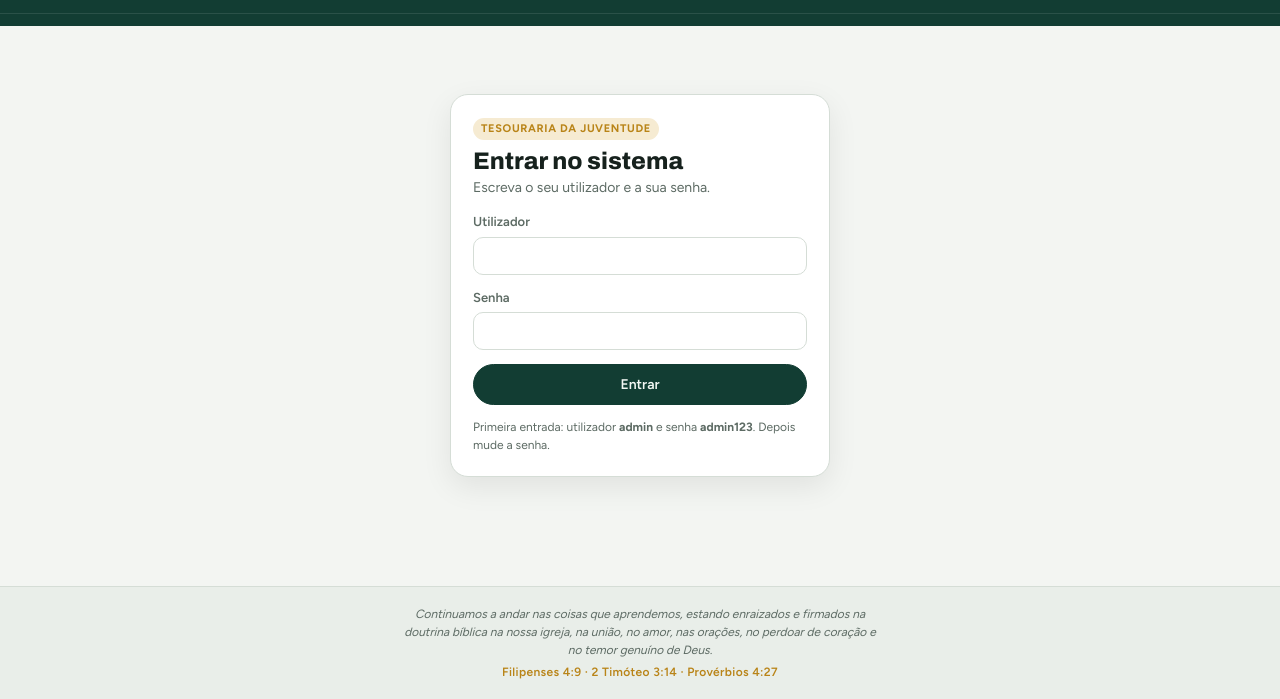
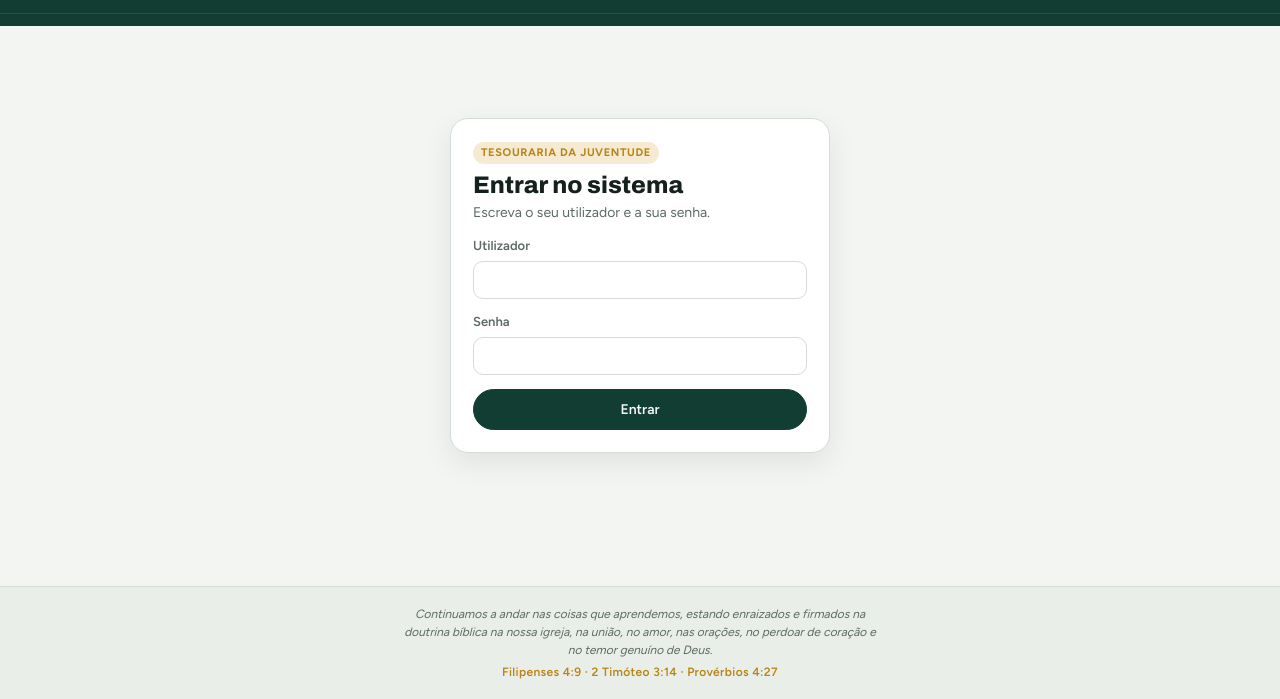
Before and after one commit to quenadmesa-rgb/tesoraria, a plain HTML site: page index.html in a window 1280 px wide. Shown: the part 250-949 px from the top of the page. Drawn offline with nearby package versions, Linux system fonts and the light colour scheme.

Commit message:
Remover dica da senha padrão do ecrã de entrada
Co-Authored-By: Claude Opus 5.5 <noreply@anthropic.com>

```diff
--- a/index.html
+++ b/index.html
@@ -1541,7 +1541,6 @@ function vLogin(){
     <label>Senha<input class="inp" type="password" name="senha" id="lg-pass" autocomplete="current-password"></label>
     <p class="err" hidden></p>
     <button type="submit" class="btn primary">Entrar</button>
-    ${S.users.length?"":`<p class="muted" style="margin:0;font-size:12px">Primeira entrada: utilizador <b>admin</b> e senha <b>admin123</b>. Depois mude a senha.</p>`}
   </form></div>`;
 }
 document.addEventListener("submit",async ev=>{
```
